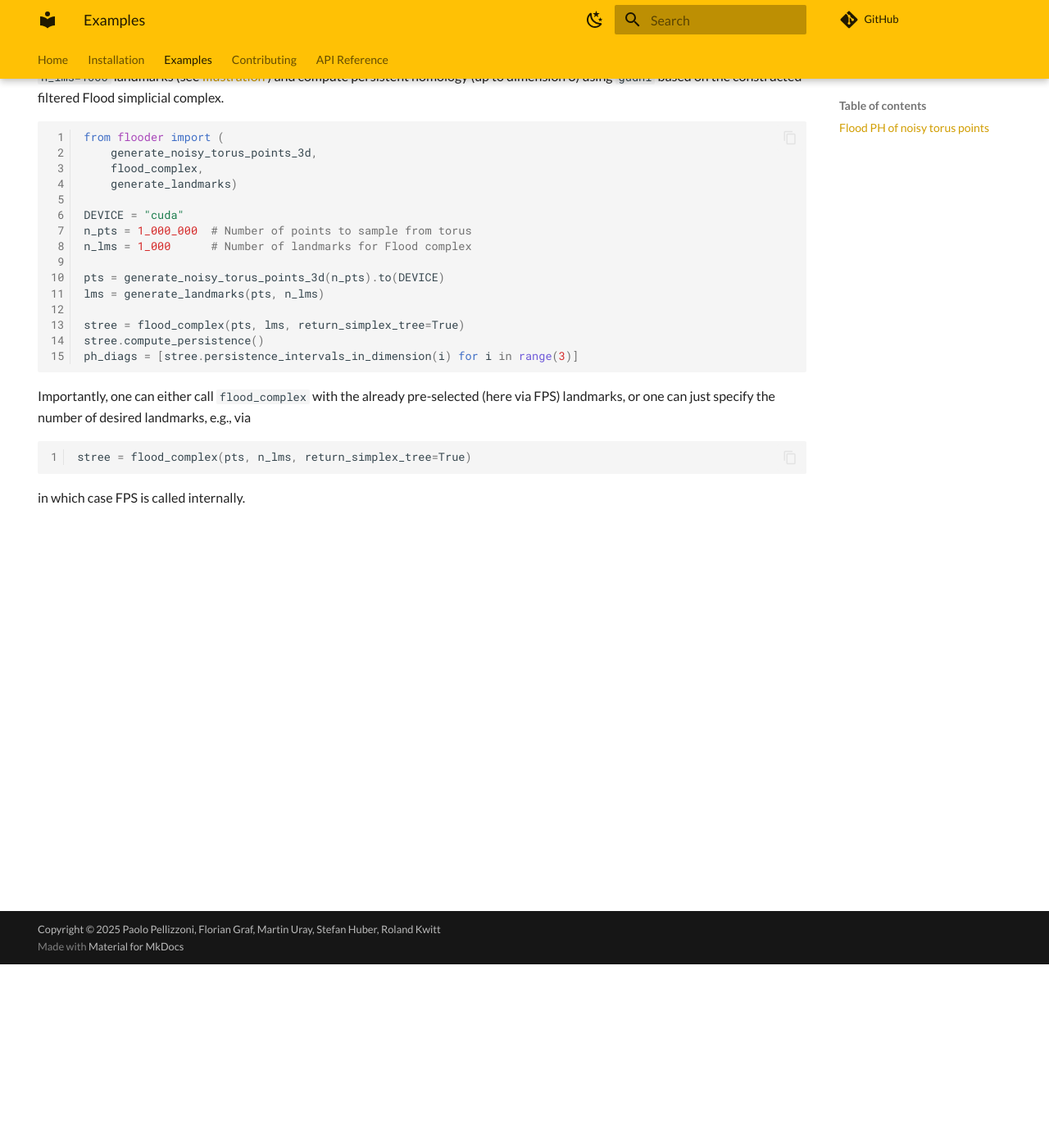
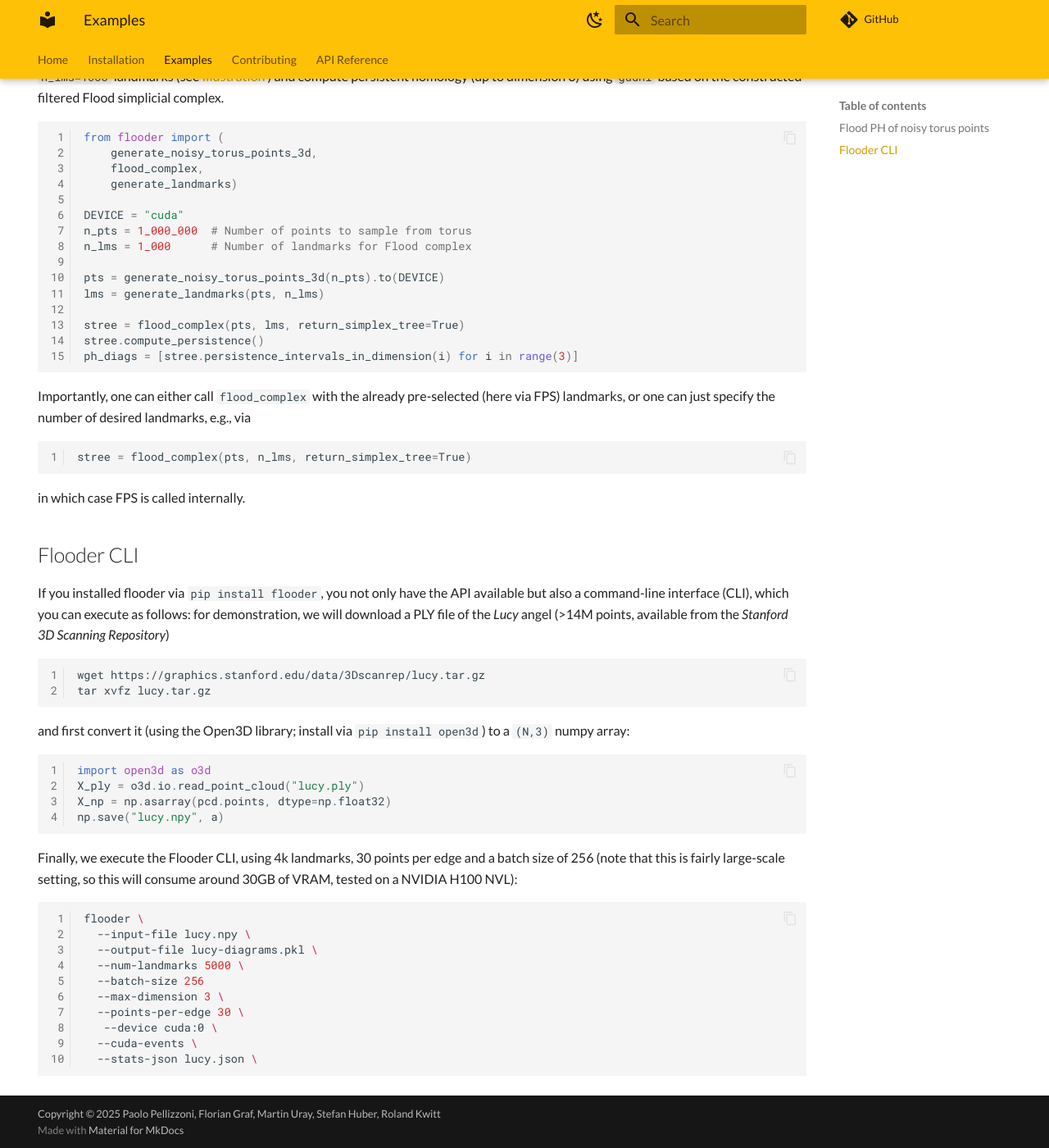
Before and after one commit to plus-rkwitt/flooder, an MkDocs documentation site: the page built from docs/examples.md, in a window 1280 px wide and 1400 px high, scrolled down 224 px. Shown: the whole window at 82% size. Built offline with MkDocs 1.6.1 and Material for MkDocs 9.7.7, drawn with Linux system fonts in a browser that asks for light colours; a script that is not in the unit is left out; comment, search, counter and statistics services are not loaded.

Commit message:
ADD: Flooder CLI example with Lucy angel

````diff
--- a/docs/examples.md
+++ b/docs/examples.md
@@ -39,3 +39,40 @@ stree = flood_complex(pts, n_lms, return_simplex_tree=True)
 ```
 
 in which case FPS is called internally.
+
+## Flooder CLI
+
+If you installed flooder via `pip install flooder`, you not only have the API
+available but also a command-line interface (CLI), which you can execute as
+follows: for demonstration, we will download a PLY file of the *Lucy* angel (>14M points, available
+from the *Stanford 3D Scanning Repository*)
+
+``` bash linenums="1"
+wget https://graphics.stanford.edu/data/3Dscanrep/lucy.tar.gz
+tar xvfz lucy.tar.gz
+```
+
+and first convert it (using the Open3D library; install via `pip install open3d`) to a
+`(N,3)` numpy array:
+
+```py linenums="1"
+import open3d as o3d
+X_ply = o3d.io.read_point_cloud("lucy.ply")
+X_np = np.asarray(pcd.points, dtype=np.float32)
+np.save("lucy.npy", a)
+```
+
+Finally, we execute the Flooder CLI, using 4k landmarks, 30 points per edge and a batch size of 256 (note that this is fairly large-scale setting, so this will consume around 30GB of VRAM, tested on a NVIDIA H100 NVL):
+
+``` bash linenums="1"
+flooder \
+  --input-file lucy.npy \
+  --output-file lucy-diagrams.pkl \
+  --num-landmarks 5000 \
+  --batch-size 256
+  --max-dimension 3 \
+  --points-per-edge 30 \
+   --device cuda:0 \
+  --cuda-events \
+  --stats-json lucy.json \
+```
````
Also changed, not shown: docs/install.md (+6 -0 lines), 1 other file.
